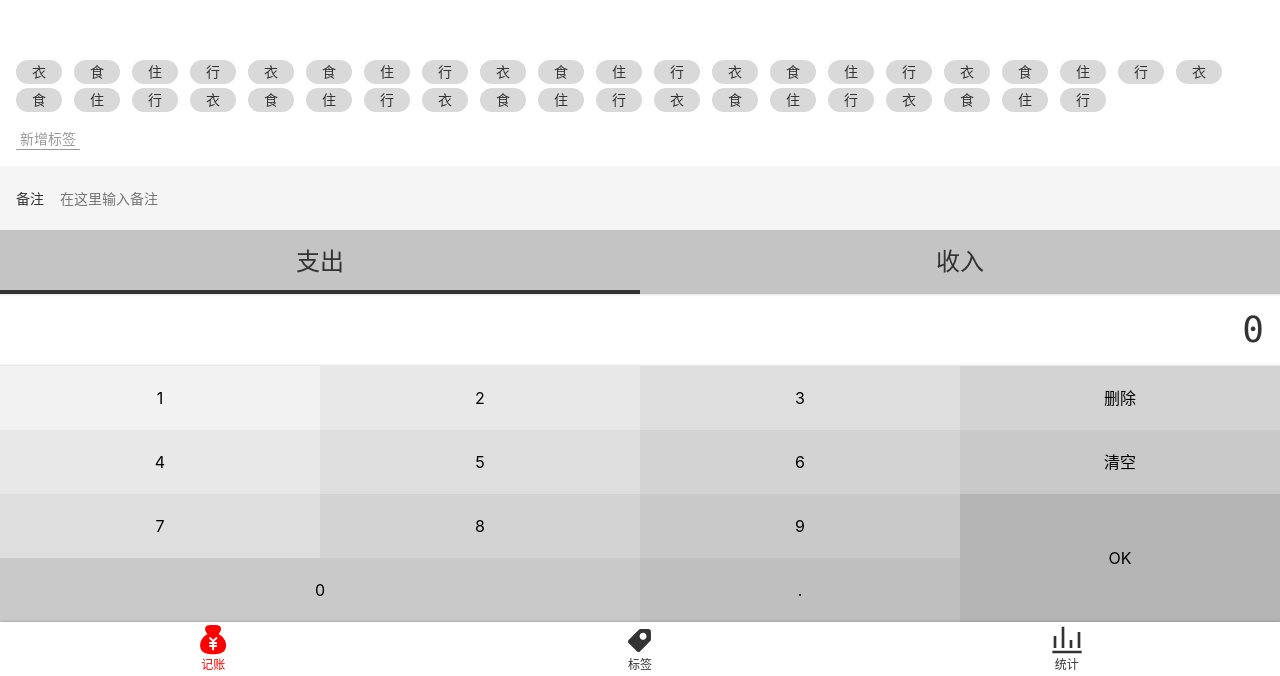
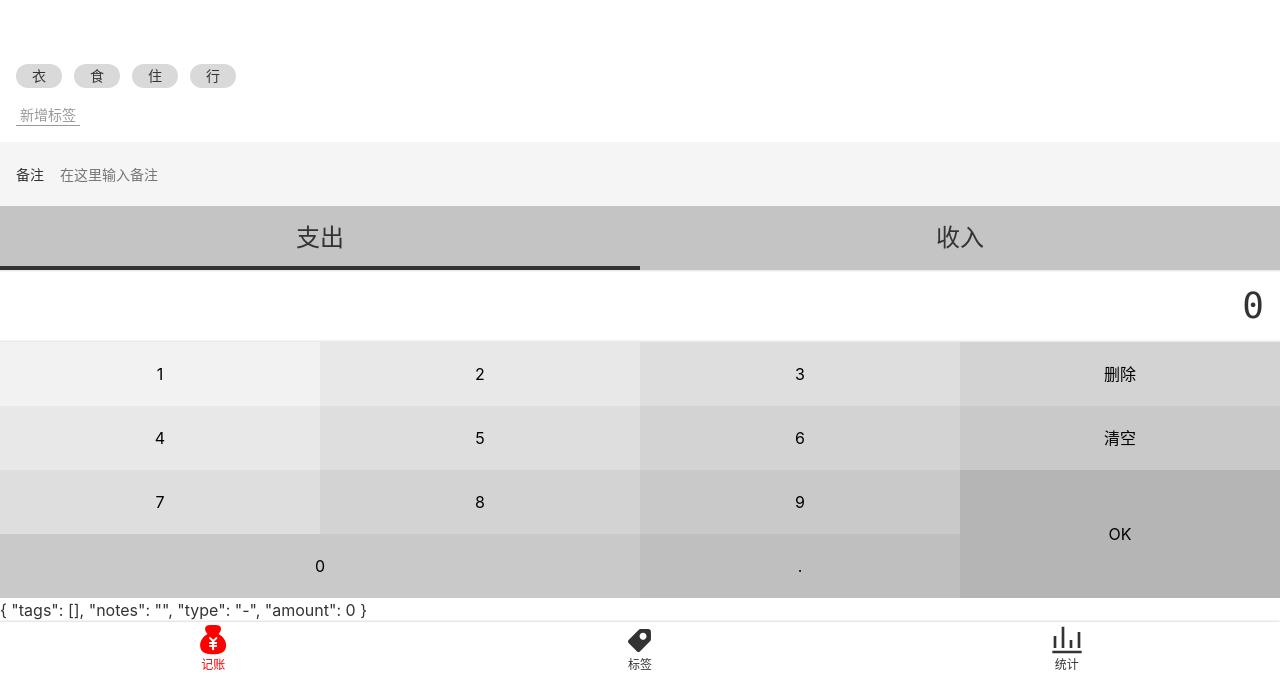
Before and after one commit to wujiale-spec/money-1, a Vue app: page /#/money in a window 1280 px wide. Shown: the part 124-800 px from the top of the page. Built offline with nearby package versions, Linux system fonts and the light colour scheme.

Commit message:
收集四个组件的数据到record

```diff
--- a/src/components/Tags.vue
+++ /dev/null
@@ -1,90 +0,0 @@
-<template>
-  <div class="tags">
-    <div class="new">
-      <button>新增标签</button>
-    </div>
-    <ul class="current">
-      <li>衣</li>
-      <li>食</li>
-      <li>住</li>
-      <li>行</li>
-      <li>衣</li>
-      <li>食</li>
-      <li>住</li>
-      <li>行</li>
-      <li>衣</li>
-      <li>食</li>
-      <li>住</li>
-      <li>行</li>
-      <li>衣</li>
-      <li>食</li>
-      <li>住</li>
-      <li>行</li>
-      <li>衣</li>
-      <li>食</li>
-      <li>住</li>
-      <li>行</li>
-      <li>衣</li>
-      <li>食</li>
-      <li>住</li>
-      <li>行</li>
-      <li>衣</li>
-      <li>食</li>
-      <li>住</li>
-      <li>行</li>
-      <li>衣</li>
-      <li>食</li>
-      <li>住</li>
-      <li>行</li>
-      <li>衣</li>
-      <li>食</li>
-      <li>住</li>
-      <li>行</li>
-      <li>衣</li>
-      <li>食</li>
-      <li>住</li>
-      <li>行</li>
-    </ul>
-  </div>
-</template>
-
-<script lang="ts">
-export default {
-  name: 'Tags'
-};
-</script>
-
-<style lang="scss" scoped>
-.tags {
-  font-size: 14px;
-  padding: 16px;
-  flex-grow: 1;
-  display: flex;
-  flex-direction: column-reverse;
-  > .current {
-    display: flex;
-    flex-wrap: wrap;
-    > li {
-      background: #d9d9d9;
-      $h: 24px;
-      height: $h;
-      line-height: $h; //当确定只有一行字时，line-height和height一样高
-      border-radius: $h/2;
-      padding: 0 16px;
-      margin-right: 12px;
-      margin-top: 4px;
-    }
-  }
-  > .new {
-    padding-top: 16px;
-
-    button {
-      background: transparent;
-      border: none;
-      color: #999;
-      border-bottom: 1px solid;
-      padding: 0 4px;
-    }
-  }
-}
-</style>
--- a/src/components/Notes.vue
+++ b/src/components/money/Notes.vue
@@ -11,11 +11,17 @@
 
 <script lang="ts">
 import Vue from 'vue';
-import {Component} from 'vue-property-decorator';
+import {Component, Watch} from 'vue-property-decorator';
 
 @Component
 export default class Notes extends Vue {
   value = '';
+
+  @Watch('value')
+  onValueChanged(value: string) {
+    this.$emit('update:value', value);
+  }
+
 }
 </script>
 
--- a/src/components/NumberPad.vue
+++ b/src/components/money/NumberPad.vue
@@ -22,11 +22,12 @@
 
 <script lang="ts">
 import Vue from 'vue';
-import {Component} from 'vue-property-decorator';
+import {Component, Prop} from 'vue-property-decorator';
 
 @Component
 export default class NumberPad extends Vue {
-  output = '0';
+  @Prop() readonly value!:number
+  output =this.value.toString();
 
   inputContent(event: MouseEvent) {
     // eslint-disable-next-line @typescript-eslint/no-non-null-assertion
@@ -56,9 +57,9 @@ export default class NumberPad extends Vue {
     this.output = '0';
   }
 
-  // eslint-disable-next-line @typescript-eslint/no-empty-function
+
   ok() {
-
+    this.$emit('update:value', this.output);
   }
 }
 
--- /dev/null
+++ b/src/components/money/Tags.vue
@@ -0,0 +1,87 @@
+<template>
+  <div class="tags">
+    <div class="new">
+      <button @click="create">新增标签</button>
+    </div>
+    <ul class="current">
+      <li v-for="tag in dataSource" :key="tag"
+          :class="{selected:selectedTags.indexOf(tag)>=0}"
+          @click="toggle(tag)">{{ tag }}
+      </li>
+    </ul>
+  </div>
+</template>
+
+<script lang="ts">
+import Vue from 'vue';
+import {Component, Prop} from 'vue-property-decorator';
+
+@Component
+export default class Tags extends Vue {
+  @Prop() readonly dataSource: string[] | undefined;
+  selectedTags: string[] = [];
+
+  toggle(tag: string) {
+    const index = this.selectedTags.indexOf(tag);
+    if (index >= 0) {
+      this.selectedTags.splice(index, 1);
+    } else {
+      this.selectedTags.push(tag);
+    }
+    this.$emit('update:value', this.selectedTags);
+  }
+
+  create() {
+    const name = window.prompt('请输入标签名');
+    if (name === '') {
+      window.alert('标签名不能为空');
+    } else if (this.dataSource) {
+      this.$emit('update:dataSource', [...this.dataSource, name]);
+    }
+  }
+}
+</script>
+
+<style lang="scss" scoped>
+.tags {
+  font-size: 14px;
+  padding: 16px;
+  flex-grow: 1;
+  display: flex;
+  flex-direction: column-reverse;
+
+  > .current {
+    display: flex;
+    flex-wrap: wrap;
+
+    > li {
+      $bg: #d9d9d9;
+      background: $bg;
+      $h: 24px;
+      height: $h;
+      line-height: $h; //当确定只有一行字时，line-height和height一样高
+      border-radius: $h/2;
+      padding: 0 16px;
+      margin-right: 12px;
+      margin-top: 4px;
+
+      &.selected {
+        background: darken($bg, 50%);
+        color: white;
+      }
+    }
+  }
+
+  > .new {
+    padding-top: 16px;
+
+    button {
+      background: transparent;
+      border: none;
+      color: #999;
+      border-bottom: 1px solid;
+      padding: 0 4px;
+    }
+  }
+}
+</style>
--- a/src/components/Types.vue
+++ b/src/components/money/Types.vue
@@ -1,10 +1,10 @@
 <template>
   <div>
     <ul class="types">
-      <li :class="type==='-' && 'selected'"
+      <li :class="value==='-' && 'selected'"
           @click="selectType('-')">支出
       </li>
-      <li :class="type==='+' && 'selected'"
+      <li :class="value==='+' && 'selected'"
           @click="selectType('+')">收入
       </li>
     </ul>
@@ -13,18 +13,19 @@
 
 <script lang="ts">
 import Vue from 'vue';
-import {Component} from 'vue-property-decorator';
+import {Component, Prop} from 'vue-property-decorator';
 
 @Component
 export default class Types extends Vue {
-  type = '-';//'-'表示支出；'+'表示收入
+  @Prop() readonly value!: string;
 
   selectType(type: string) {//
     if (type !== '+' && type !== '-') {
       throw new Error('type is unknown');
     }
-    this.type = type;
+    this.$emit('update:value', type);
   }
+
 }
 </script>
 
--- a/src/views/Money.vue
+++ b/src/views/Money.vue
@@ -1,21 +1,48 @@
 <template>
   <Layout class-prefix="layout">
-    <NumberPad/>
-    <Types :xxx="333"/>
-    <Notes/>
-    <Tags/>
+    {{ record }}
+    <NumberPad :value.sync="record.amount"/>
+    <Types :value.sync="record.type"/>
+    <Notes @update:value="onUpdateNotes"/>
+    <Tags :data-source.sync="tags" @update:value="onUpdateTags"/>
   </Layout>
 </template>
 
 <script lang="ts">
-import NumberPad from '@/components/NumberPad.vue';
-import Types from '@/components/Types.vue';
-import Notes from '@/components/Notes.vue';
-import Tags from '@/components/Tags.vue';
-export default {
-  name: 'Money',
-  components: {Tags, Notes, Types, NumberPad},
-};
+import Vue from 'vue';
+import NumberPad from '@/components/money/NumberPad.vue';
+import Types from '@/components/money/Types.vue';
+import Notes from '@/components/money/Notes.vue';
+import Tags from '@/components/money/Tags.vue';
+import {Component} from 'vue-property-decorator';
+
+type Record = {
+  tags: string[]
+  notes: string
+  type: string
+  amount: number
+}
+
+@Component({
+  components: {Tags, Notes, Types, NumberPad}
+})
+export default class Money extends Vue {
+  tags = ['衣', '食', '住', '行'];
+  record: Record = {
+    tags: [], notes: '', type: '-', amount: 0
+  };
+
+  onUpdateTags(value: string[]) {
+    this.record.tags = value;
+  }
+
+  onUpdateNotes(value: string) {
+    this.record.notes = value;
+  }
+
+}
+
+
 </script>
 
 <style lang="scss">
```
